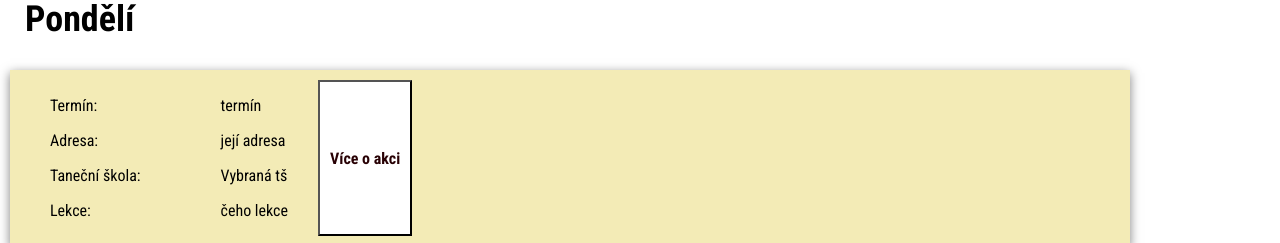
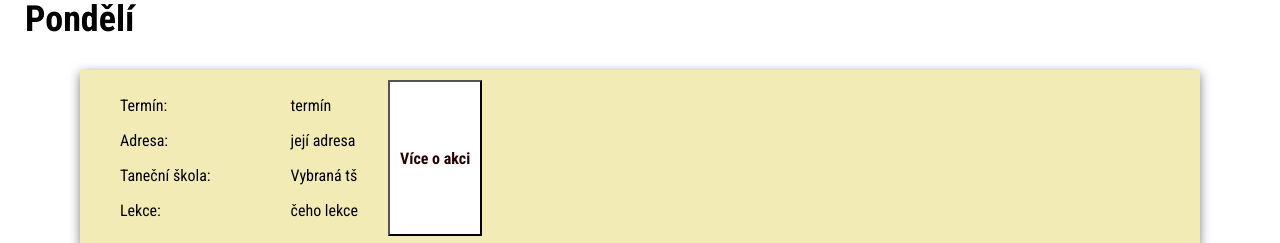
Before and after one commit to janasekaninova/Czechitas_Hackhathon, a Vue app in the folder tanecnilekce/: page /gaffs in a window 1280 px wide. Shown: the part 709-952 px from the top of the page. Built offline with nearby package versions, Linux system fonts and the light colour scheme; no server answers.

Commit message:
Zarovnání na střed

```diff
--- a/tanecnilekce/src/components/GaffsResults.vue
+++ b/tanecnilekce/src/components/GaffsResults.vue
@@ -42,14 +42,6 @@
 </script>
 
 <style>
-.karticka {
-  background-color: #f3ebb6;
-  box-shadow: 0 3px 10px rgba(0, 0, 0, 0.5);
-  margin: 10px;
-  padding: 10px;
-  display: flex;
-  flex-wrap: wrap;
-}
 
 .detailyNazvy {
   padding-right: 20px;
```
